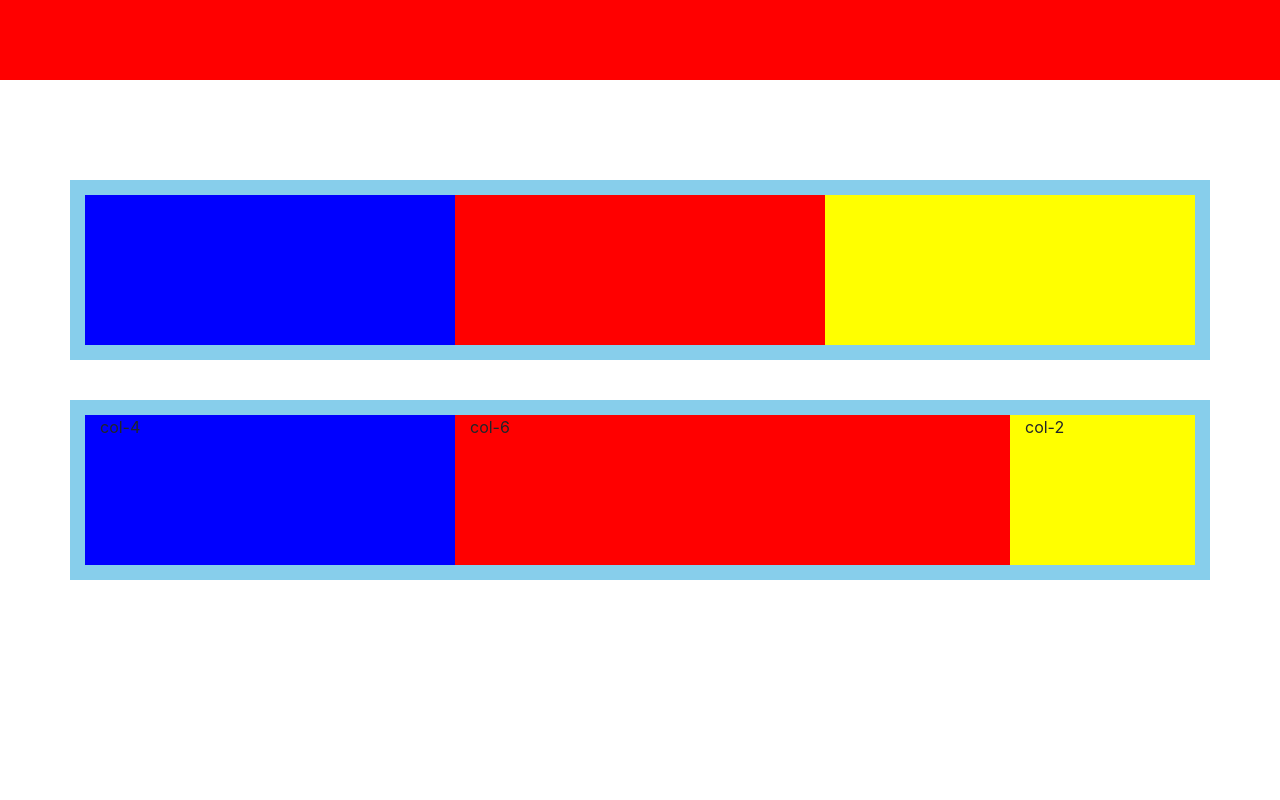
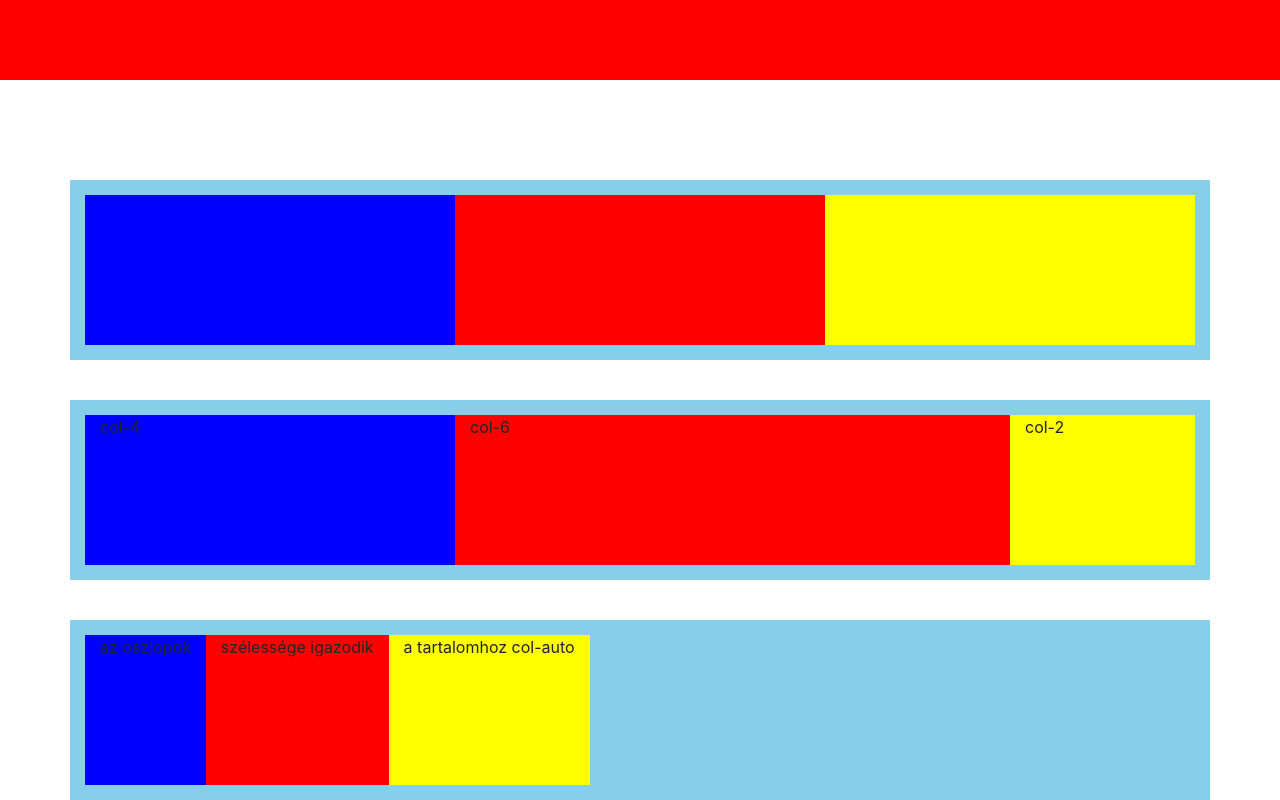
Before and after one commit to JohnTheBoss/NA_fizu.hu, a plain HTML site: page index.html in a window 1280 px wide. Shown: the part 420-1220 px from the top of the page. Before the commit the page ends 1000 px from the top, so only its background shows below. Drawn offline with nearby package versions, Linux system fonts and the light colour scheme.

Commit message:
dobozok igazodnak a tartalomhoz

```diff
--- a/index.html
+++ b/index.html
@@ -83,6 +83,12 @@
             <div class="col-12 col-sm-2 col-lg-6 col-b">col-6</div>
             <div class="col-12 col-sm-2 col-lg-2 col-c">col-2</div>
         </div>
+
+        <div class="row">
+            <div class="col-auto col-a">az oszlopok</div>
+            <div class="col-auto col-b">szélessége igazodik</div>
+            <div class="col-auto col-c">a tartalomhoz col-auto</div>
+        </div>
     </div>
 
     <!-- Optional JavaScript -->
```
